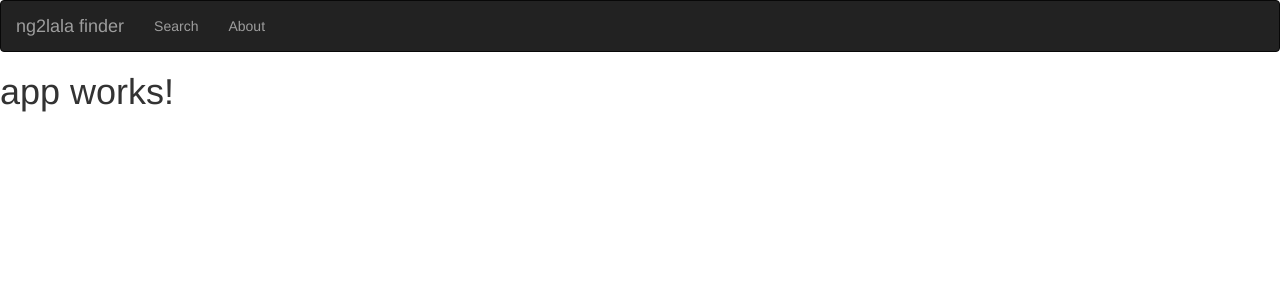
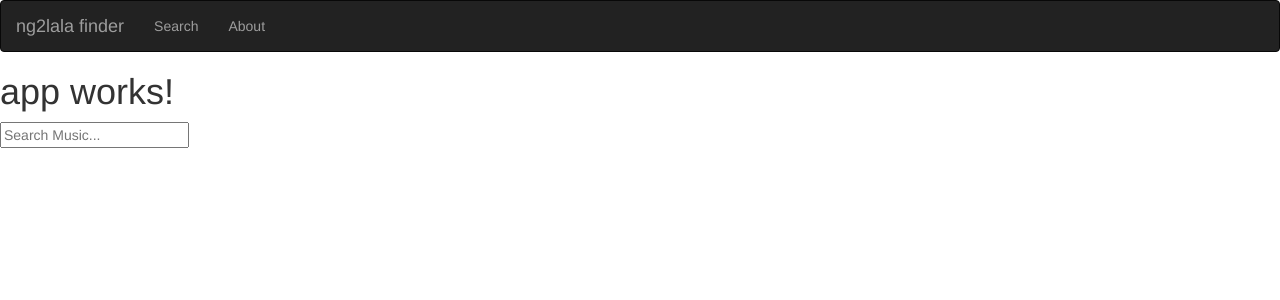
Before and after one commit to web-dave/angular-starter, an Angular app: page / in a window 1280 px wide. Shown: the top 300 px of the page. Built offline with nearby package versions, Linux system fonts and the light colour scheme; no server answers.

Commit message:
use the service

```diff
--- a/src/app/app.component.html
+++ b/src/app/app.component.html
@@ -2,4 +2,5 @@
 <h1>
   {{title}}
 </h1>
+<app-search></app-search>
 <router-outlet></router-outlet>
--- a/src/app/app.module.ts
+++ b/src/app/app.module.ts
@@ -7,11 +7,13 @@ import { HttpModule } from '@angular/http';
 import { AppRoutingModule } from './app-routing.module';
 import { AppComponent } from './app.component';
 import { MyNavComponent } from './my-nav/my-nav.component';
+import { SearchComponent } from './search/search.component';
 
 @NgModule({
   declarations: [
     AppComponent,
-    MyNavComponent
+    MyNavComponent,
+    SearchComponent
   ],
   imports: [
     BrowserModule,
--- /dev/null
+++ b/src/app/search/search.component.html
@@ -0,0 +1 @@
+<input type="text" placeholder="Search Music..." (keyup)="searchMusic(searchStr)" [(ngModel)]="searchStr" >
--- /dev/null
+++ b/src/app/search/search.component.ts
@@ -0,0 +1,28 @@
+import { Component, OnInit } from '@angular/core';
+
+import { SpotifyService } from '../shared/spotify.service';
+
+@Component({
+  selector: 'app-search',
+  templateUrl: './search.component.html',
+  styleUrls: ['./search.component.scss']
+})
+export class SearchComponent implements OnInit {
+  searchStr: string;
+  searchResult: any;
+
+  constructor(private _spotify: SpotifyService) { }
+
+  ngOnInit() {
+  }
+  searchMusic(str: string) {
+    if (str.length !== 0) {
+         this._spotify.searchArtists(this.searchStr)
+            .subscribe(res => {
+              console.log(res);
+              this.searchResult = res.artists;
+         });
+    }
+}
+
+}
```
Also changed, not shown: src/app/search/search.component.scss (added), 1 other file (tests, documents, lock files or other folders).
